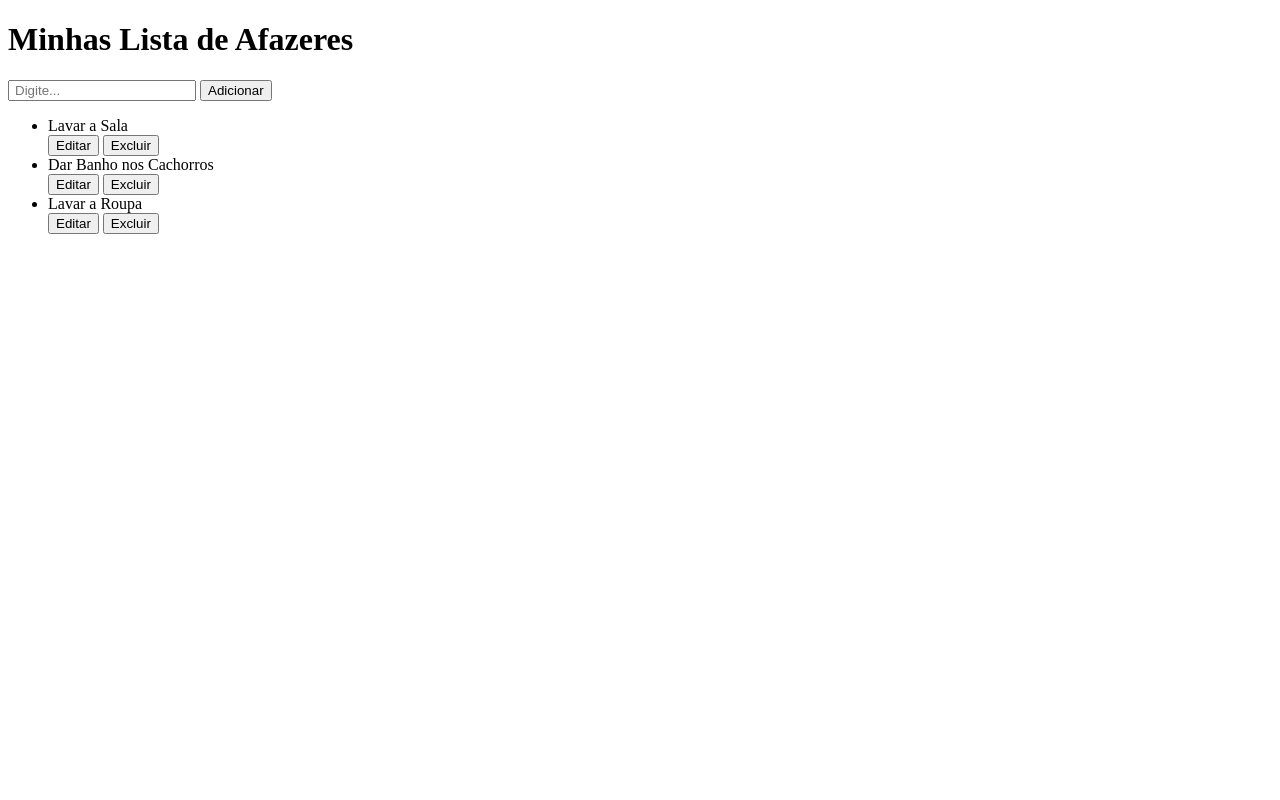
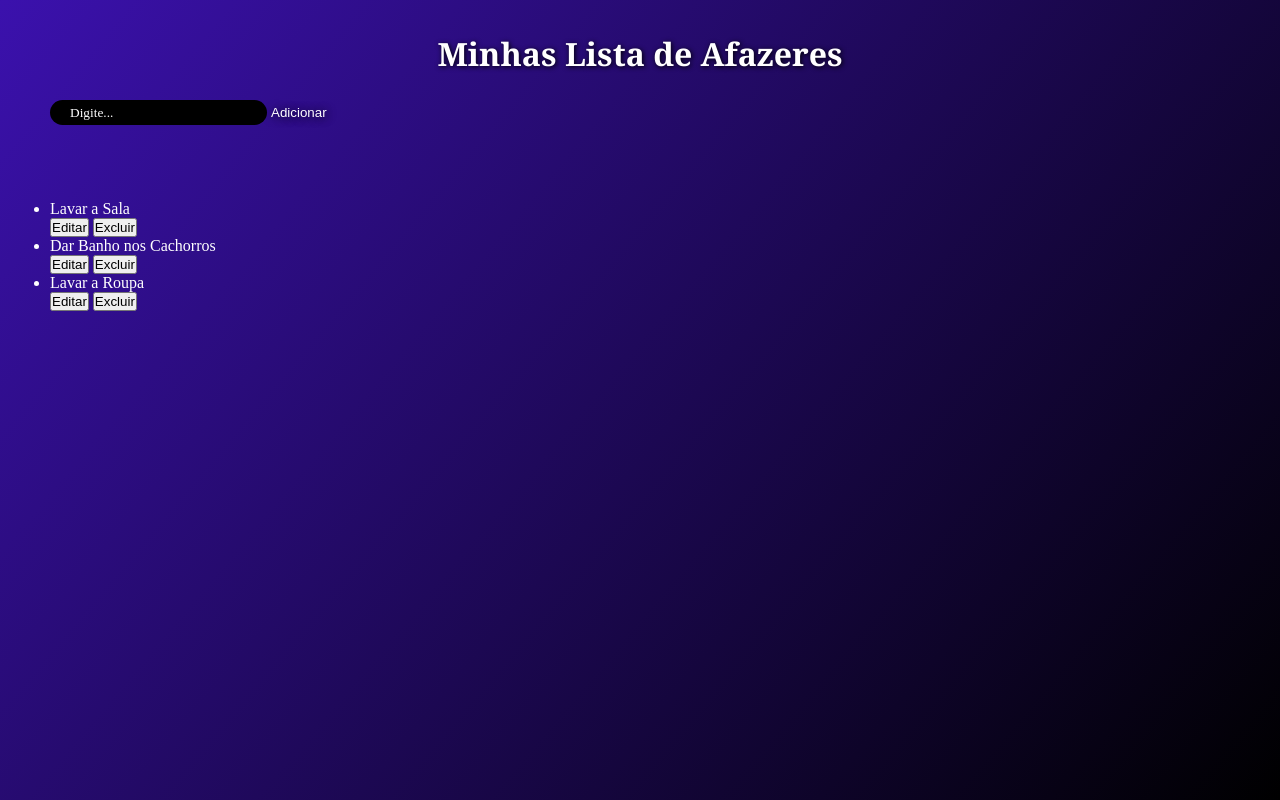
Before and after one commit to FabioFontenele72/Site-Lista-de-Afazeres, a plain HTML site: page Codigo alta performance/index.html in a window 1280 px wide. Drawn offline with Linux system fonts and the light colour scheme.

Commit message:
começo da aparência do site
comecei a usar o css, e falta pequenas coisas para finalizar a aparência do site

```diff
--- a/Codigo alta performance/index.html
+++ b/Codigo alta performance/index.html
@@ -21,7 +21,7 @@
             </button>
 
         </section>
-        <section id="lista de tarefas">
+        <section id="lista-de-tarefas">
             <ul id="lista">
                 <article class="bloco-tarefa">
                     <li class="tarefa">
--- a/Codigo alta performance/style.css
+++ b/Codigo alta performance/style.css
@@ -1,6 +1,56 @@
-.tarefa{
-    padding: auto;
+* {
+    margin: 0;
+    padding: 0;
+    box-sizing: border-box;
 }
-#nova-tarefa{
-    padding-left: 5px;
+header {
+    background: transparent;
+    padding: 32px 20px;
+    font-family: Georgia, 'Times New Roman', Times, serif;
 }
+h1 {
+    color: #fff;
+    font-size: 32px;
+    text-align: center;
+    text-shadow: #000000 1px 1px 5px;
+}
+body {
+    min-height: 100vh;
+    font-family:'Times New Roman', Times, serif;
+    background: linear-gradient(310deg, #000000, #3b11ad);
+    color: #ffffff;
+}
+#Formulario {
+position: absolute;
+left: 50px;
+top: 100px;
+}
+#nova-tarefa {
+    padding: 5px 20px;
+    background-color: #000000;
+    color: #fff;
+    border: none;
+    border-radius: 40px;
+    cursor: pointer;
+    color: #000000;
+    caret-color: #3b11ad;
+
+}
+input:focus {
+    outline: none;
+}
+input::placeholder {
+    color: #ffffff;
+    font-family: 'Times New Roman', Times, serif;
+}
+#btnAdicionar {
+    text-shadow: #000000 1px 1px 10px;
+    background: transparent;
+    color: #fff;
+    border: none;
+}
+#lista-de-tarefas {
+    position: absolute;
+    left: 50px;
+    top: 200px;
+}
```
